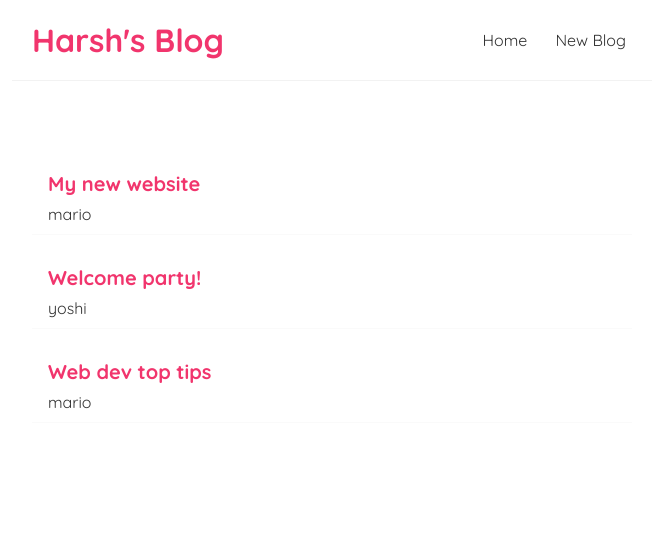
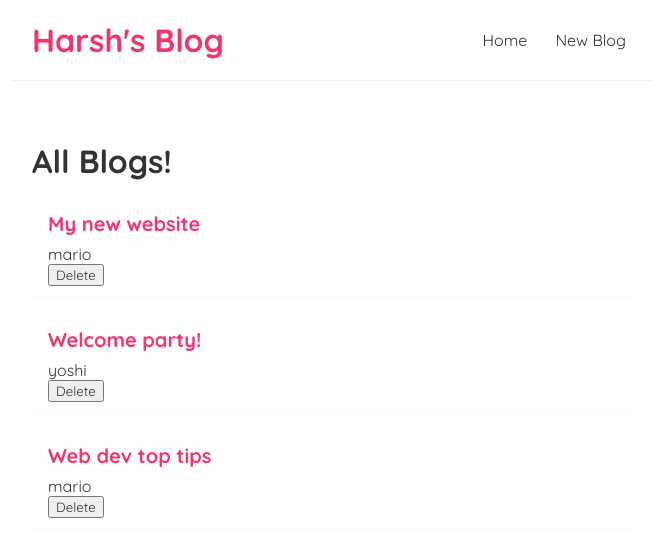
Before and after one commit to iamharshtambe/blog-app, a React (Vite) app: page / in a window 1280 px wide. Shown: the top 556 px of the page, without its empty margins (308-964 px from the left). Built offline with nearby package versions, Linux system fonts and the light colour scheme.

Commit message:
added delete blog functionility

```diff
--- a/src/components/BlogList.jsx
+++ b/src/components/BlogList.jsx
@@ -1,10 +1,13 @@
-export function BlogList({ blogs }) {
+export function BlogList({ blogs, title, handleDelete }) {
    return (
       <div className="blog-list">
+         <h1>{title}</h1>
+
          {blogs.map((blog) => (
             <div className="blog-preview" key={blog.id}>
                <h2>{blog.title} </h2>
                <p>{blog.author}</p>
+               <button onClick={() => handleDelete(blog.id)}>Delete</button>
             </div>
          ))}
       </div>
--- a/src/components/Home.jsx
+++ b/src/components/Home.jsx
@@ -23,9 +23,18 @@ export function Home() {
       },
    ]);
 
+   const handleDelete = (id) => {
+      const newBlogs = blogs.filter((blog) => blog.id !== id);
+      setBlogs(newBlogs);
+   };
+
    return (
       <div className="home">
-         <BlogList blogs={blogs} />
+         <BlogList
+            blogs={blogs}
+            title={'All Blogs!'}
+            handleDelete={handleDelete}
+         />
       </div>
    );
 }
```
